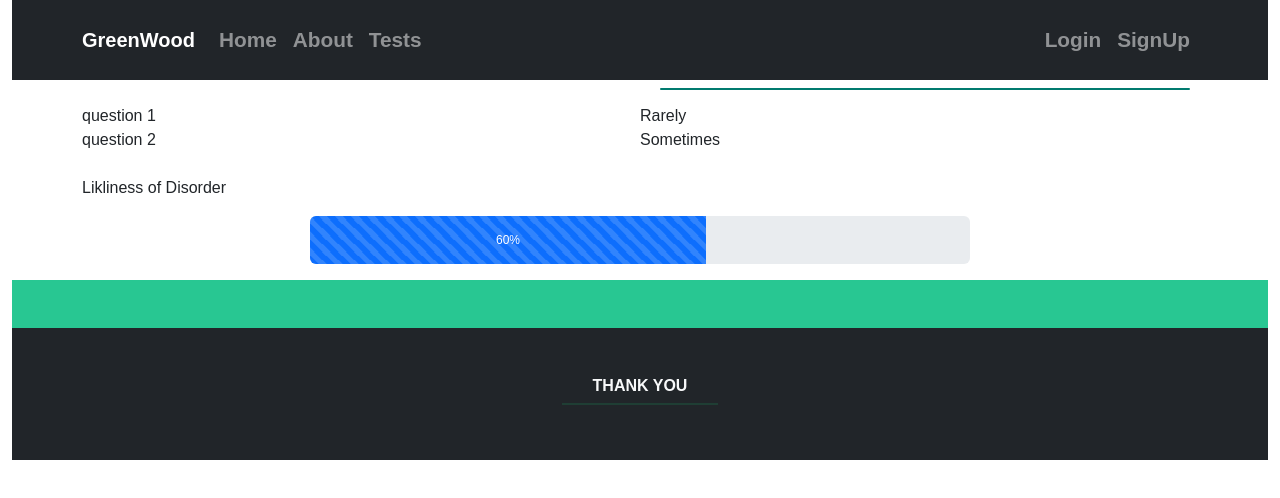
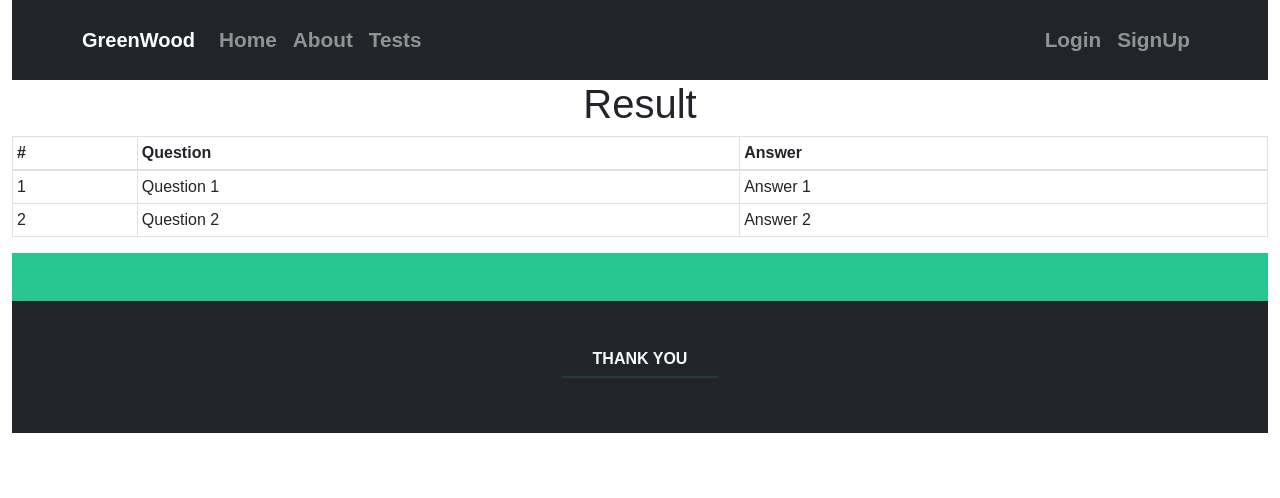
Before and after one commit to Astro3321/greenwood, a React (Create React App) app: page /result in a window 1280 px wide. Shown: the top 498 px of the page. Built offline with nearby package versions, Linux system fonts and the light colour scheme; no server answers; a web font is replaced by a local one.

Commit message:
Change Result page format to table

```diff
--- a/src/components/Result.js
+++ b/src/components/Result.js
@@ -1,36 +1,49 @@
 import React from 'react'
-import { Card, Container, Row, Col, ProgressBar } from 'react-bootstrap'
+import { Card, Container, Row, Col, ProgressBar, Table } from 'react-bootstrap'
 
-const questions = ["question 1", "question 2"]
-const answer = ["Rarely", "Sometimes"]
 
-const showResultTable = questions.map((question, index) => {
-    return <Row>
-        <Col><span className="">{question}</span></Col>
-        <Col><span className="">{answer[index]}</span></Col>
-    </Row>
-})
+
+function DisplayResultTable({ data }) {
+    const showQuestion = data.map((obj,index) => (
+        <tr>
+            <td>{index + 1}</td>
+            <td><span>{obj.question}</span></td>
+            <td><div>{obj.answer}</div></td>
+        </tr>
+    ))
+
+    const showHeading = <tr>
+        <th>#</th>
+        <th>Question</th>
+        <th>Answer</th>
+    </tr>
+
+return(
+    <div>
+            <center>
+                <h1>Result</h1>
+            </center>
+
+            <Table respponsive bordered hover size="sm">
+                <thead>
+                    {showHeading}
+                </thead>
+                <tbody>
+                    {showQuestion}
+                </tbody>
+            </Table>
+        </div>
+    )
+}
 
 export default function Result() {
-    return <Container>
-        <Row>
-            <Col>
-                <div className="display-image">
-                    <img src="" alt="" />
-                </div>
-            </Col>
-            <Col>
-                <Card></Card>
-            </Col>
-        </Row>
-        <Row>
-            {showResultTable}
-        </Row>
-        <Row>
-            <div className="mt-4 mb-3">Likliness of Disorder</div>
-            <div className="mx-auto mb-3" style={{width: "60%"}}>
-                <ProgressBar now="60" label="60%" style={{height: "6vh"}} striped animated/>
-            </div>
-        </Row>
-    </Container>
+    const data = [{
+        question: "Question 1",
+        answer: "Answer 1"
+    }, {
+        question: "Question 2",
+        answer: "Answer 2"
+    }]
+
+    return <DisplayResultTable data={data}/>
 }
```
